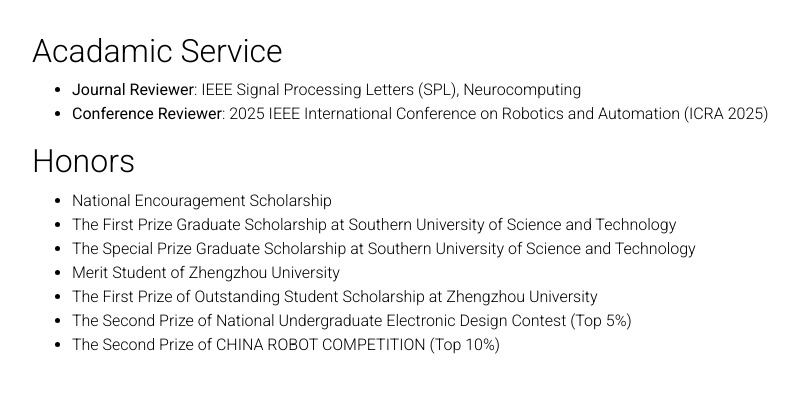
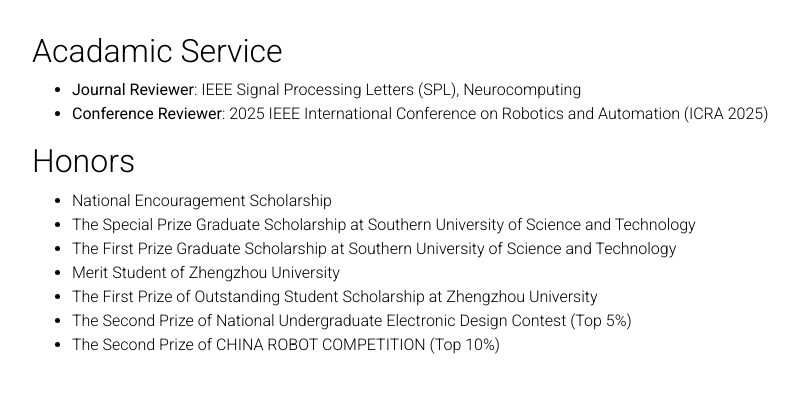
Before and after one commit to Luyao0LIU/luyao0liu.github.io, a Jekyll site: the page built from _pages/about.md, in a window 1280 px wide and 900 px high, scrolled down 1357 px, cut to the strip 329-896 px from the top of the window. Shown: the top 399 px of the strip, without its empty margins (148-947 px from the left). Built offline with Jekyll 4.4.1, drawn with Linux system fonts in a browser that asks for light colours; full-size pictures stand in for the smaller copies a plugin makes; emoji names are drawn with the system emoji font; comment, search, counter and statistics services are not loaded; a style sheet for code colours, icons or effects is not loaded; some of the changed lines change nothing that is shown.

Commit message:
update honors.html

```diff
--- a/_includes/honors.html
+++ b/_includes/honors.html
@@ -4,12 +4,12 @@
   <ul>
     <li>National Encouragement Scholarship</li>
     <li>
+      The Special Prize Graduate Scholarship at Southern University of Science
+      and Technology
+    </li>
+    <li>
       The First Prize Graduate Scholarship at Southern University of Science and
       Technology
-    </li>
-    <li>
-      The Special Prize Graduate Scholarship at Southern University of Science
-      and Technology
     </li>
     <li>Merit Student of Zhengzhou University</li>
     <li>
```
